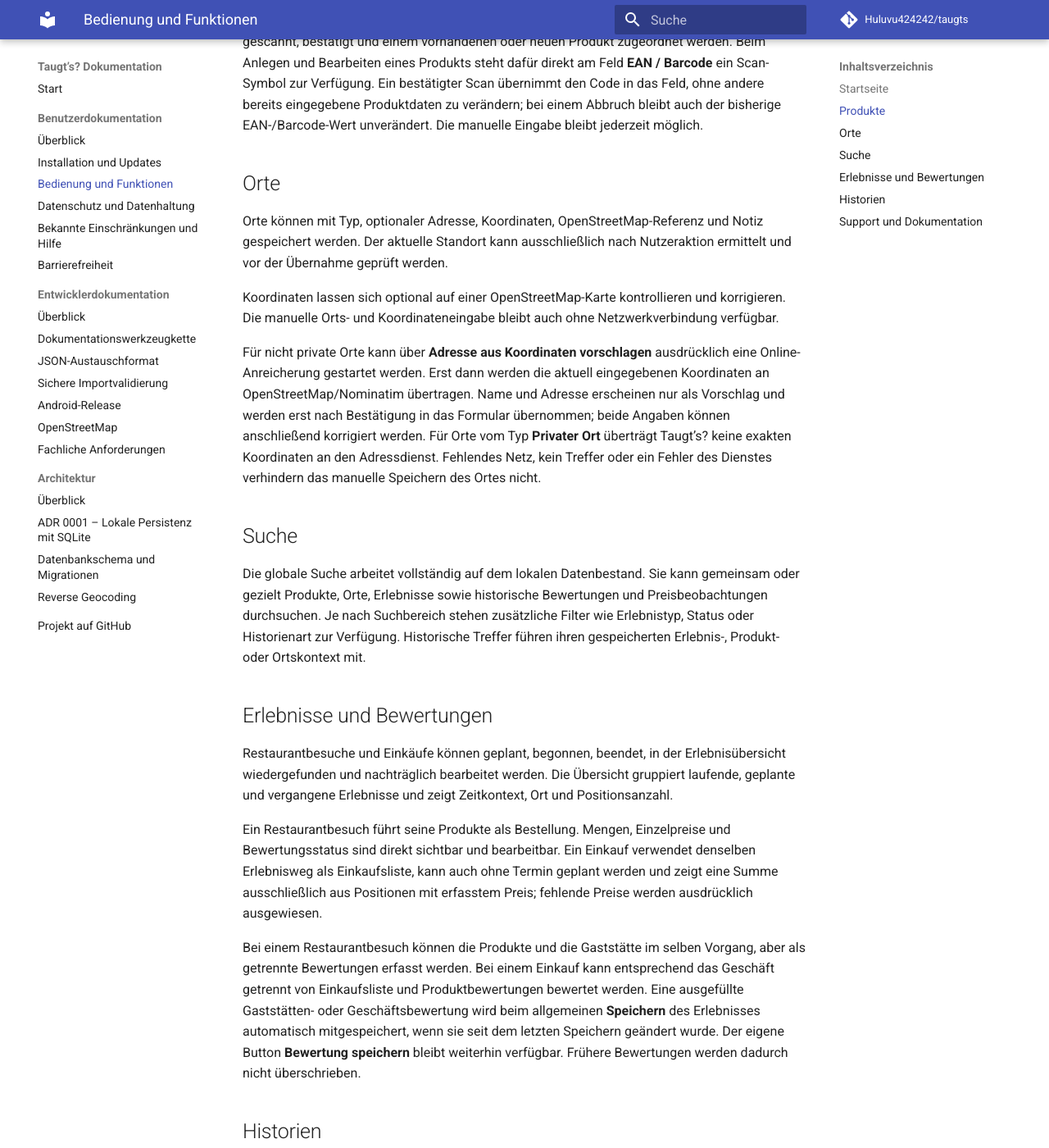
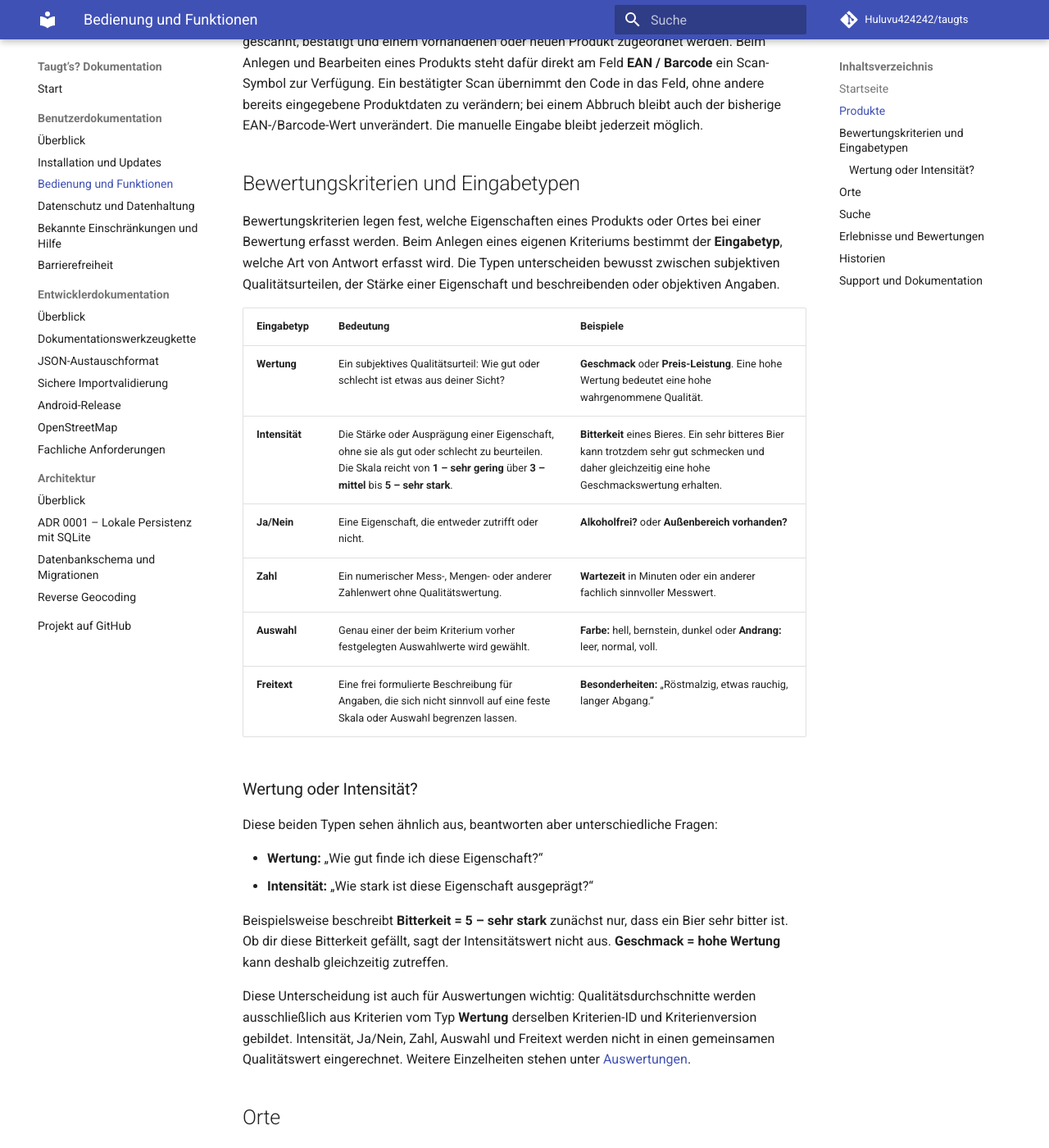
Before and after one commit to Huluvu424242/taugts, an MkDocs documentation site: the page built from docs/benutzer/bedienung.md, in a window 1280 px wide and 1400 px high, scrolled down 730 px. Shown: the whole window at 82% size. Built offline with MkDocs 1.6.1 and Material for MkDocs 9.7.7, drawn with Linux system fonts in a browser that asks for light colours; comment, search, counter and statistics services are not loaded.

Commit message:
Story #196: Eingabetypen in Benutzerdokumentation erklären

```diff
--- a/docs/benutzer/bedienung.md
+++ b/docs/benutzer/bedienung.md
@@ -15,6 +15,30 @@ Die Kachel **Suche** öffnet denselben globalen Suchbereich wie der Eintrag **Su
 Produkte wie Getränke, Speisen und andere Dinge können lokal angelegt, gesucht und bearbeitet werden. Produkte lassen sich anhand typabhängiger, lokal konfigurierbarer Kriterien bewerten. Bereits bekannte Produkte können aus Produktliste, Produktdetails und Bewertungsverlauf erneut bewertet werden, ohne ihre Stammdaten neu anzulegen.
 
 EAN-, GTIN- und UPC-Barcodes können nach einer bewussten Nutzeraktion mit der Kamera gescannt, bestätigt und einem vorhandenen oder neuen Produkt zugeordnet werden. Beim Anlegen und Bearbeiten eines Produkts steht dafür direkt am Feld **EAN / Barcode** ein Scan-Symbol zur Verfügung. Ein bestätigter Scan übernimmt den Code in das Feld, ohne andere bereits eingegebene Produktdaten zu verändern; bei einem Abbruch bleibt auch der bisherige EAN-/Barcode-Wert unverändert. Die manuelle Eingabe bleibt jederzeit möglich.
+
+## Bewertungskriterien und Eingabetypen
+
+Bewertungskriterien legen fest, welche Eigenschaften eines Produkts oder Ortes bei einer Bewertung erfasst werden. Beim Anlegen eines eigenen Kriteriums bestimmt der **Eingabetyp**, welche Art von Antwort erfasst wird. Die Typen unterscheiden bewusst zwischen subjektiven Qualitätsurteilen, der Stärke einer Eigenschaft und beschreibenden oder objektiven Angaben.
+
+| Eingabetyp | Bedeutung | Beispiele |
+| --- | --- | --- |
+| **Wertung** | Ein subjektives Qualitätsurteil: Wie gut oder schlecht ist etwas aus deiner Sicht? | **Geschmack** oder **Preis-Leistung**. Eine hohe Wertung bedeutet eine hohe wahrgenommene Qualität. |
+| **Intensität** | Die Stärke oder Ausprägung einer Eigenschaft, ohne sie als gut oder schlecht zu beurteilen. Die Skala reicht von **1 – sehr gering** über **3 – mittel** bis **5 – sehr stark**. | **Bitterkeit** eines Bieres. Ein sehr bitteres Bier kann trotzdem sehr gut schmecken und daher gleichzeitig eine hohe Geschmackswertung erhalten. |
+| **Ja/Nein** | Eine Eigenschaft, die entweder zutrifft oder nicht. | **Alkoholfrei?** oder **Außenbereich vorhanden?** |
+| **Zahl** | Ein numerischer Mess-, Mengen- oder anderer Zahlenwert ohne Qualitätswertung. | **Wartezeit** in Minuten oder ein anderer fachlich sinnvoller Messwert. |
+| **Auswahl** | Genau einer der beim Kriterium vorher festgelegten Auswahlwerte wird gewählt. | **Farbe:** hell, bernstein, dunkel oder **Andrang:** leer, normal, voll. |
+| **Freitext** | Eine frei formulierte Beschreibung für Angaben, die sich nicht sinnvoll auf eine feste Skala oder Auswahl begrenzen lassen. | **Besonderheiten:** „Röstmalzig, etwas rauchig, langer Abgang.“ |
+
+### Wertung oder Intensität?
+
+Diese beiden Typen sehen ähnlich aus, beantworten aber unterschiedliche Fragen:
+
+- **Wertung:** „Wie gut finde ich diese Eigenschaft?“
+- **Intensität:** „Wie stark ist diese Eigenschaft ausgeprägt?“
+
+Beispielsweise beschreibt **Bitterkeit = 5 – sehr stark** zunächst nur, dass ein Bier sehr bitter ist. Ob dir diese Bitterkeit gefällt, sagt der Intensitätswert nicht aus. **Geschmack = hohe Wertung** kann deshalb gleichzeitig zutreffen.
+
+Diese Unterscheidung ist auch für Auswertungen wichtig: Qualitätsdurchschnitte werden ausschließlich aus Kriterien vom Typ **Wertung** derselben Kriterien-ID und Kriterienversion gebildet. Intensität, Ja/Nein, Zahl, Auswahl und Freitext werden nicht in einen gemeinsamen Qualitätswert eingerechnet. Weitere Einzelheiten stehen unter [Auswertungen](auswertungen.md).
 
 ## Orte
 
```
